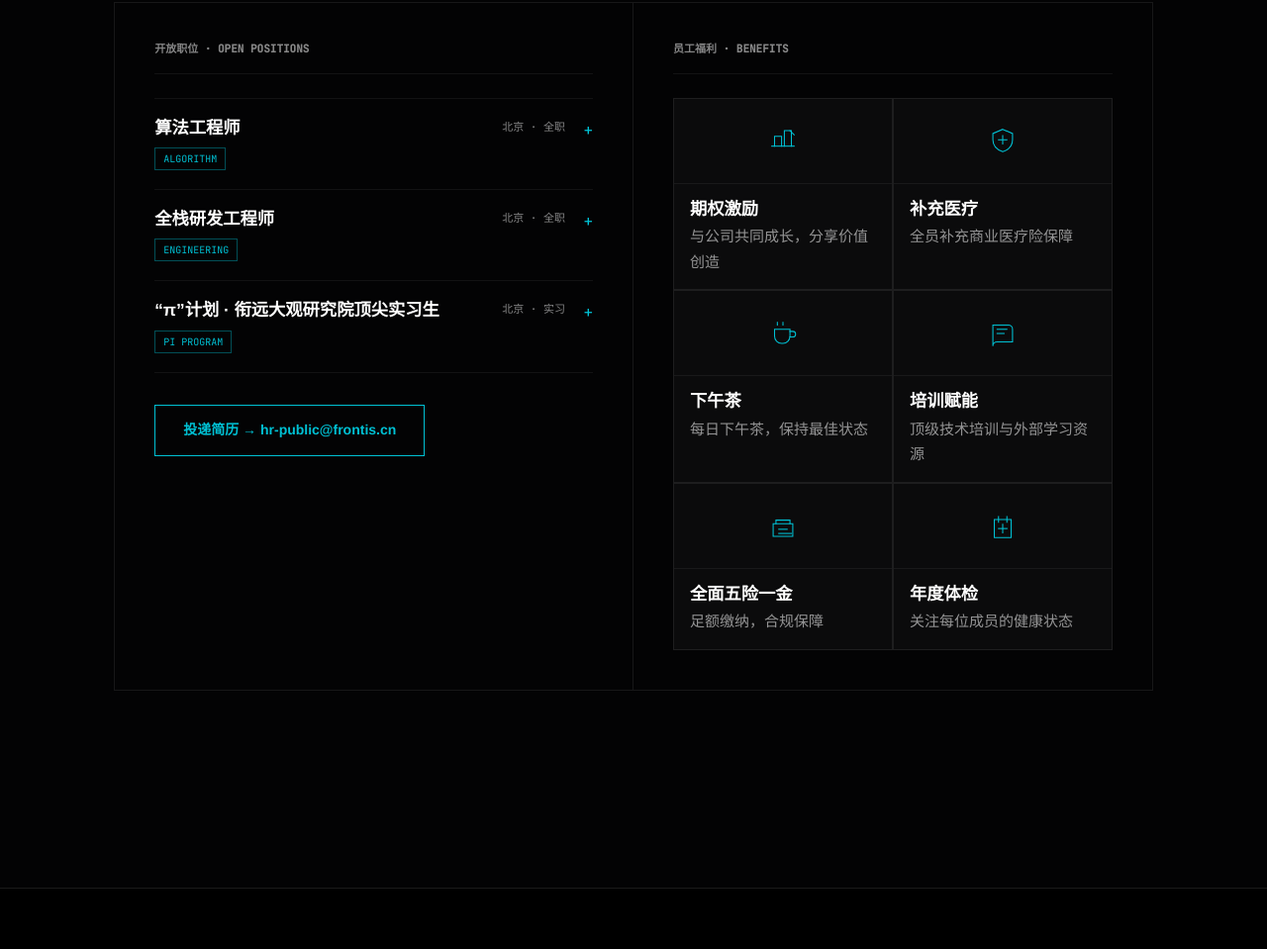
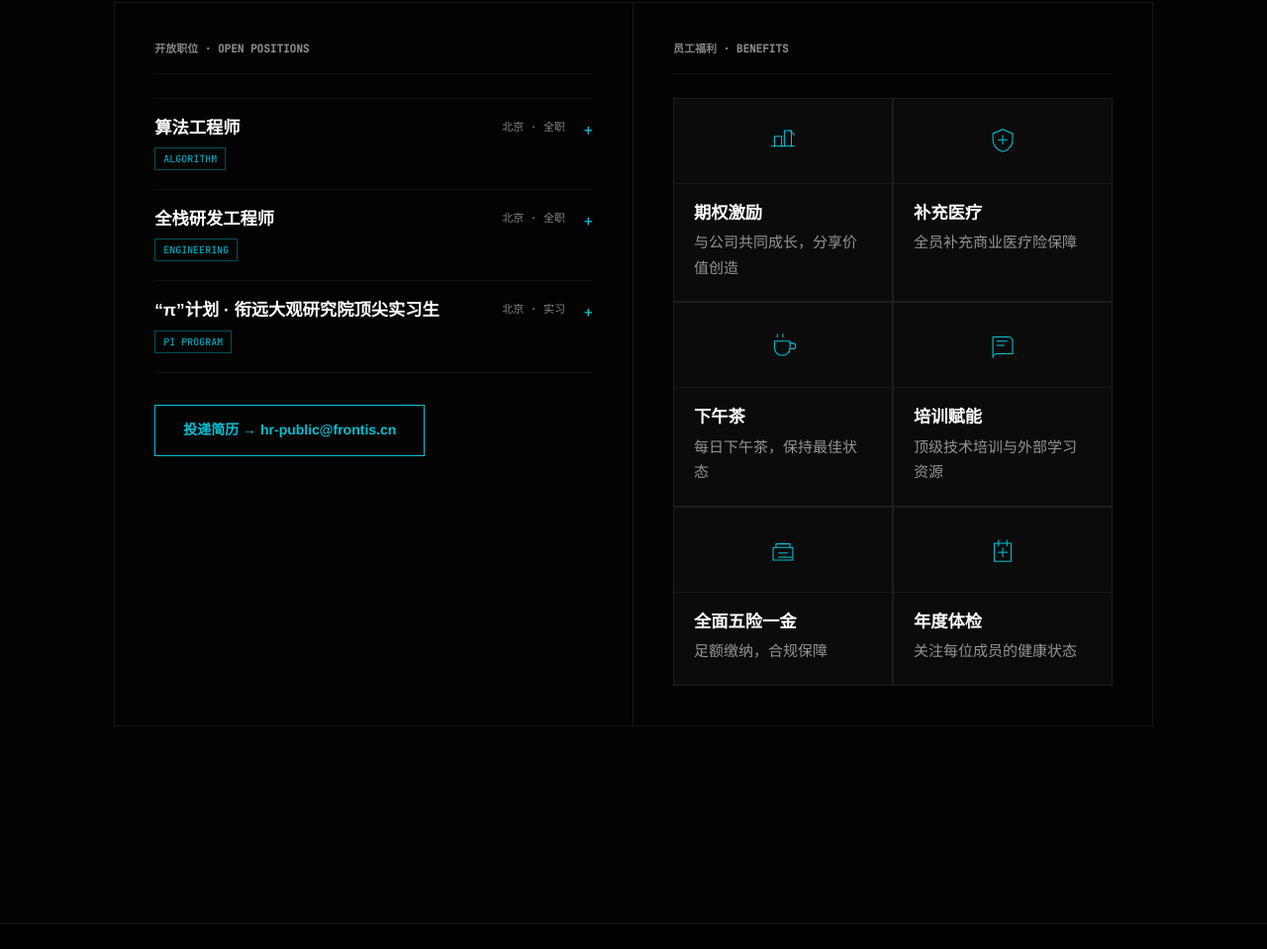
Before and after one commit to MetaElement/frontis-v2-site, a website built with Vite: page about.html in a window 1280 px wide. Shown: the part 4274-5233 px from the top of the page at 99% size. Built offline with nearby package versions, Linux system fonts and the light colour scheme.

Commit message:
polish(about): round 5 — benefit card breathing room, mobile ΔE label clearance
- Increase benefit card info padding (14/16→18/20), name 14→15px, grid gap 12→14px
- Move mobile ΔE label down along energy rail (top 96px) to clear AFTER copy tail

```diff
--- a/about.html
+++ b/about.html
@@ -597,6 +597,7 @@ section { padding: 96px 64px; }
   .quantum-energy span {
     left: auto;
     right: 12px;
+    top: 96px;
     text-align: right;
   }
   .brand-edge-label {
@@ -1194,7 +1195,7 @@ section { padding: 96px 64px; }
 }
 .join-cta-row a:hover { background: var(--threshold-cyan); color: var(--quantum-black); }
 /* 福利卡片 */
-.benefits-grid { display: grid; grid-template-columns: repeat(2, 1fr); gap: 12px; }
+.benefits-grid { display: grid; grid-template-columns: repeat(2, 1fr); gap: 14px; }
 .benefit-card {
   border: 1px solid rgba(255,255,255,0.08);
   background: rgba(255,255,255,0.03);
@@ -1218,9 +1219,9 @@ section { padding: 96px 64px; }
   stroke-linecap: square;
   stroke-linejoin: miter;
 }
-.benefit-info { padding: 14px 16px; }
-.benefit-name { font-size: 14px; font-weight: 700; color: var(--pure-white); margin-bottom: 4px; }
-.benefit-sub { font-size: 12px; color: rgba(255,255,255,0.56); line-height: 1.6; }
+.benefit-info { padding: 18px 20px 20px; }
+.benefit-name { font-size: 15px; font-weight: 700; color: var(--pure-white); margin-bottom: 6px; }
+.benefit-sub { font-size: 12px; color: rgba(255,255,255,0.56); line-height: 1.7; }
 
 @media (max-width: 980px) {
   .join-culture,
```
